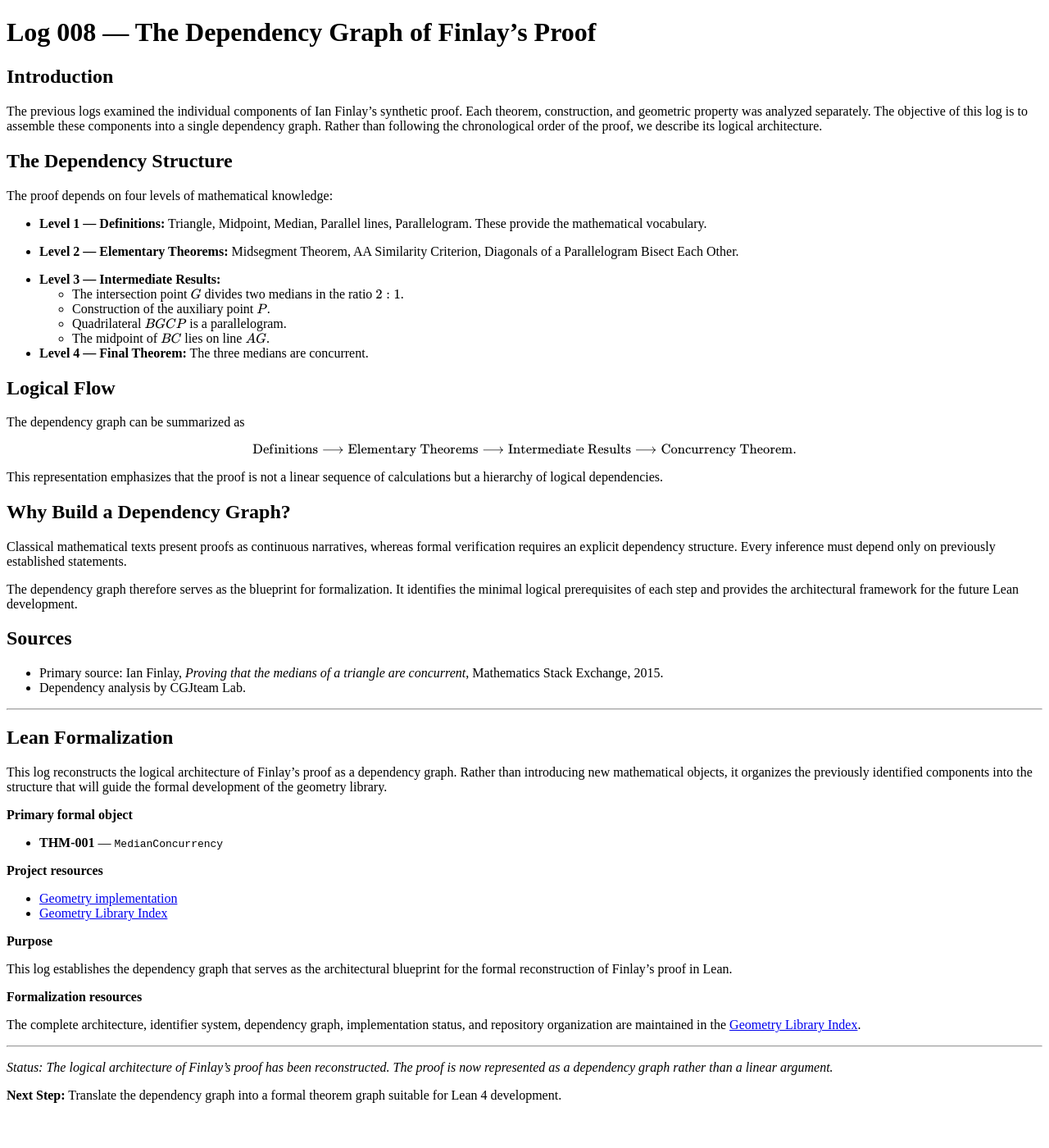
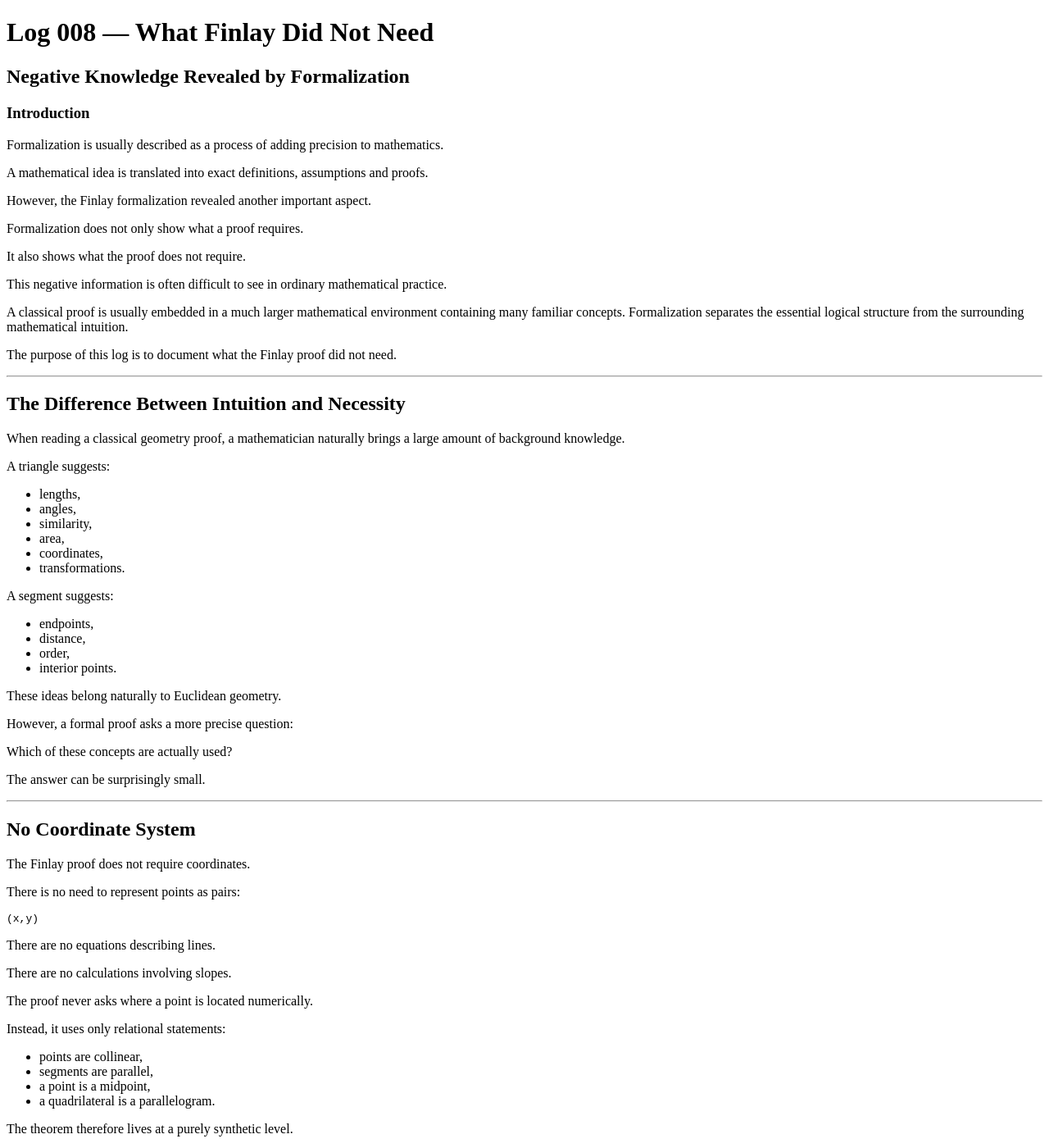
Before and after one commit to cgjteam/cgjteam.github.io, a Jekyll site: the page built from log-008.md, in a window 1280 px wide and 1400 px high. Shown: the whole window at 82% size. Built offline with Jekyll 4.4.1, drawn with Linux system fonts in a browser that asks for light colours; comment, search, counter and statistics services are not loaded; our own code applies the rules of GitHub Pages for plain Markdown files; some of the changed text lies outside the part shown.

Commit message:
Update log-008.md

````diff
--- a/log-008.md
+++ b/log-008.md
@@ -1,81 +1,274 @@
 ---
 layout: default
+title: "Log 008 - What Finlay Did Not Need"
+date: 2026-07-17
 ---
 
-# Log 008 — The Dependency Graph of Finlay's Proof
+# Log 008 — What Finlay Did Not Need
 
-## Introduction
+## Negative Knowledge Revealed by Formalization
 
-The previous logs examined the individual components of Ian Finlay's synthetic proof. Each theorem, construction, and geometric property was analyzed separately. The objective of this log is to assemble these components into a single dependency graph. Rather than following the chronological order of the proof, we describe its logical architecture.
+### Introduction
 
-## The Dependency Structure
+Formalization is usually described as a process of adding precision to mathematics.
 
-The proof depends on four levels of mathematical knowledge:
+A mathematical idea is translated into exact definitions, assumptions and proofs.
 
-* **Level 1 — Definitions:** Triangle, Midpoint, Median, Parallel lines, Parallelogram. These provide the mathematical vocabulary.
+However, the Finlay formalization revealed another important aspect.
 
-* **Level 2 — Elementary Theorems:** Midsegment Theorem, AA Similarity Criterion, Diagonals of a Parallelogram Bisect Each Other.
+Formalization does not only show what a proof requires.
 
-* **Level 3 — Intermediate Results:**
-  * The intersection point $G$ divides two medians in the ratio $2:1$.
-  * Construction of the auxiliary point $P$.
-  * Quadrilateral $BGCP$ is a parallelogram.
-  * The midpoint of $BC$ lies on line $AG$.
+It also shows what the proof does not require.
 
-* **Level 4 — Final Theorem:** The three medians are concurrent.
+This negative information is often difficult to see in ordinary mathematical practice.
 
-## Logical Flow
+A classical proof is usually embedded in a much larger mathematical environment containing many familiar concepts. Formalization separates the essential logical structure from the surrounding mathematical intuition.
 
-The dependency graph can be summarized as
-
-$$
-\text{Definitions}
-\longrightarrow
-\text{Elementary Theorems}
-\longrightarrow
-\text{Intermediate Results}
-\longrightarrow
-\text{Concurrency Theorem}.
-$$
-
-This representation emphasizes that the proof is not a linear sequence of calculations but a hierarchy of logical dependencies.
-
-## Why Build a Dependency Graph?
-
-Classical mathematical texts present proofs as continuous narratives, whereas formal verification requires an explicit dependency structure. Every inference must depend only on previously established statements.
-
-The dependency graph therefore serves as the blueprint for formalization. It identifies the minimal logical prerequisites of each step and provides the architectural framework for the future Lean development.
-
-## Sources
-
-* Primary source: Ian Finlay, *Proving that the medians of a triangle are concurrent*, Mathematics Stack Exchange, 2015.
-* Dependency analysis by CGJteam Lab.
+The purpose of this log is to document what the Finlay proof did not need.
 
 ---
 
-## Lean Formalization
+## The Difference Between Intuition and Necessity
 
-This log reconstructs the logical architecture of Finlay's proof as a dependency graph. Rather than introducing new mathematical objects, it organizes the previously identified components into the structure that will guide the formal development of the geometry library.
+When reading a classical geometry proof, a mathematician naturally brings a large amount of background knowledge.
 
-**Primary formal object**
+A triangle suggests:
 
-- **THM-001** — `MedianConcurrency`
+- lengths,
+- angles,
+- similarity,
+- area,
+- coordinates,
+- transformations.
 
-**Project resources**
+A segment suggests:
 
-- [Geometry implementation](./Geometry_lean.html)
-- [Geometry Library Index](./Geometry.md)
+- endpoints,
+- distance,
+- order,
+- interior points.
 
-**Purpose**
+These ideas belong naturally to Euclidean geometry.
 
-This log establishes the dependency graph that serves as the architectural blueprint for the formal reconstruction of Finlay's proof in Lean.
+However, a formal proof asks a more precise question:
 
-**Formalization resources**
+Which of these concepts are actually used?
 
-The complete architecture, identifier system, dependency graph, implementation status, and repository organization are maintained in the [Geometry Library Index](./Geometry.md).
+The answer can be surprisingly small.
 
 ---
 
-*Status: The logical architecture of Finlay's proof has been reconstructed. The proof is now represented as a dependency graph rather than a linear argument.*
+## No Coordinate System
 
-**Next Step:** Translate the dependency graph into a formal theorem graph suitable for Lean 4 development.
+The Finlay proof does not require coordinates.
+
+There is no need to represent points as pairs:
+
+```text
+(x,y)
+```
+
+There are no equations describing lines.
+
+There are no calculations involving slopes.
+
+The proof never asks where a point is located numerically.
+
+Instead, it uses only relational statements:
+
+- points are collinear,
+- segments are parallel,
+- a point is a midpoint,
+- a quadrilateral is a parallelogram.
+
+The theorem therefore lives at a purely synthetic level.
+
+---
+
+## No Metric Structure
+
+The proof also does not require distances.
+
+Although midpoint is often explained using equality of lengths, the formal development does not compute any length.
+
+The midpoint relation is treated as a geometric primitive.
+
+The proof uses consequences of midpoint:
+
+- collinearity,
+- construction of midsegments,
+- identification of median points.
+
+The numerical meaning of distance remains outside the dependency graph.
+
+This observation is important.
+
+A concept may have a rich intuitive interpretation while only a small part of that interpretation is required formally.
+
+---
+
+## No Angle Theory
+
+Another surprising absence is angle theory.
+
+The proof does not use:
+
+- angle equality,
+- angle addition,
+- angle measurement,
+- similarity criteria.
+
+The Midsegment Theorem is used as an established synthetic mechanism.
+
+Once available, it provides the necessary parallel relations without introducing angle reasoning.
+
+This means that the formal dependency structure of Finlay is different from many textbook proofs of related results.
+
+---
+
+## No Similarity Theory
+
+Many classical approaches to median theorems rely on similar triangles.
+
+The ratio:
+
+\[
+2:1
+\]
+
+between the centroid and the vertices is often proved through similarity.
+
+The Finlay construction follows a different route.
+
+It creates an auxiliary point and uses a parallelogram.
+
+The essential chain is:
+
+```
+midpoints
+
+    |
+
+midsegment parallelism
+
+    |
+
+parallelogram
+
+    |
+
+diagonal midpoint property
+
+    |
+
+median
+```
+
+Similarity theory is therefore mathematically relevant to the general subject, but not logically necessary for this proof.
+
+---
+
+## No Betweenness Assumptions
+
+One of the most interesting observations concerns order.
+
+Classical geometry often distinguishes:
+
+- a point on a line,
+- a point inside a segment,
+- a point between two other points.
+
+The current formalization contains a notion of betweenness:
+
+```lean
+Between
+```
+
+but the Finlay proof does not use it.
+
+The proof only requires collinearity.
+
+This means that the argument does not depend on the order structure of a line.
+
+The formal theorem is therefore valid at a more abstract level than the original geometric picture might suggest.
+
+---
+
+## No Construction Geometry
+
+The original synthetic argument uses an auxiliary point.
+
+A classical geometer may interpret this as a construction with ruler and compass.
+
+The formal proof, however, does not formalize the construction process itself.
+
+It assumes the relevant point relations and studies their consequences.
+
+This separates two different questions:
+
+1. Can an object be constructed?
+2. What follows from the existence of that object?
+
+Formal proof assistants often focus on the second question.
+
+---
+
+## The Mathematical Meaning of Absence
+
+The absence of these concepts is not a weakness.
+
+It is information about the theorem.
+
+The Finlay theorem belongs to a structural layer of geometry based on:
+
+- incidence,
+- parallelism,
+- midpoint relations,
+- parallelogram properties.
+
+It does not belong primarily to:
+
+- metric geometry,
+- analytic geometry,
+- angle geometry,
+- computational geometry.
+
+Formalization therefore acts as a tool for discovering the natural mathematical habitat of a theorem.
+
+---
+
+## Consequences for Library Development
+
+This observation influences the design of the library.
+
+Adding every classical geometric concept immediately would create a large but poorly structured environment.
+
+A better strategy is to introduce concepts when they are justified by actual mathematical dependencies.
+
+The formal development suggests a principle:
+
+> A geometry library should grow from necessary structures, not from the complete vocabulary of geometry textbooks.
+
+New concepts should appear when new proofs require them.
+
+---
+
+## Outlook
+
+The first Finlay formalization produced not only a verified theorem.
+
+It also produced a map of the mathematical territory surrounding that theorem.
+
+The next stages of CGJteam Lab will continue this process:
+
+- identify essential structures,
+- separate general theory from proof-specific artifacts,
+- develop reusable mathematical layers.
+
+The goal is not to build the largest possible geometry library.
+
+The goal is to understand how a coherent formal geometry theory emerges.
+
+---
+
+*Document produced by CGJteam Lab.*
````
